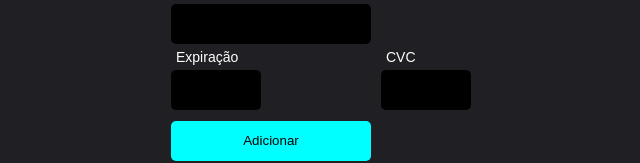
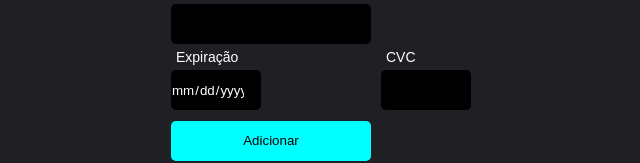
Before and after one commit to ricardosousabr/cread-card-next, a Next.js app: page / in a window 1280 px wide. Shown: the part 457-620 px from the top of the page, without its empty margins (319-959 px from the left). Built offline with nearby package versions, Linux system fonts and the light colour scheme.

Commit message:
refactor: change input type

```diff
--- a/src/components/Form/index.jsx
+++ b/src/components/Form/index.jsx
@@ -16,6 +16,7 @@ export default function Form() {
   const [expirationCard, SetExpirationCard] = useState('')
   const [numberCvc, SetNumberCvc] = useState('')
   const data = [numberCArd, cardholderName, expirationCard, numberCvc]
+
   return (
     <div>
       <div>
@@ -45,7 +46,7 @@ export default function Form() {
             <div>
               <Text>Expiração</Text>
               <InputSmall
-                type="number"
+                type="date"
                 onChange={(e) => {
                   SetExpirationCard(e.target.value)
                 }}
```
Also changed, not shown: 2 other files (tests, documents, lock files or other folders).
